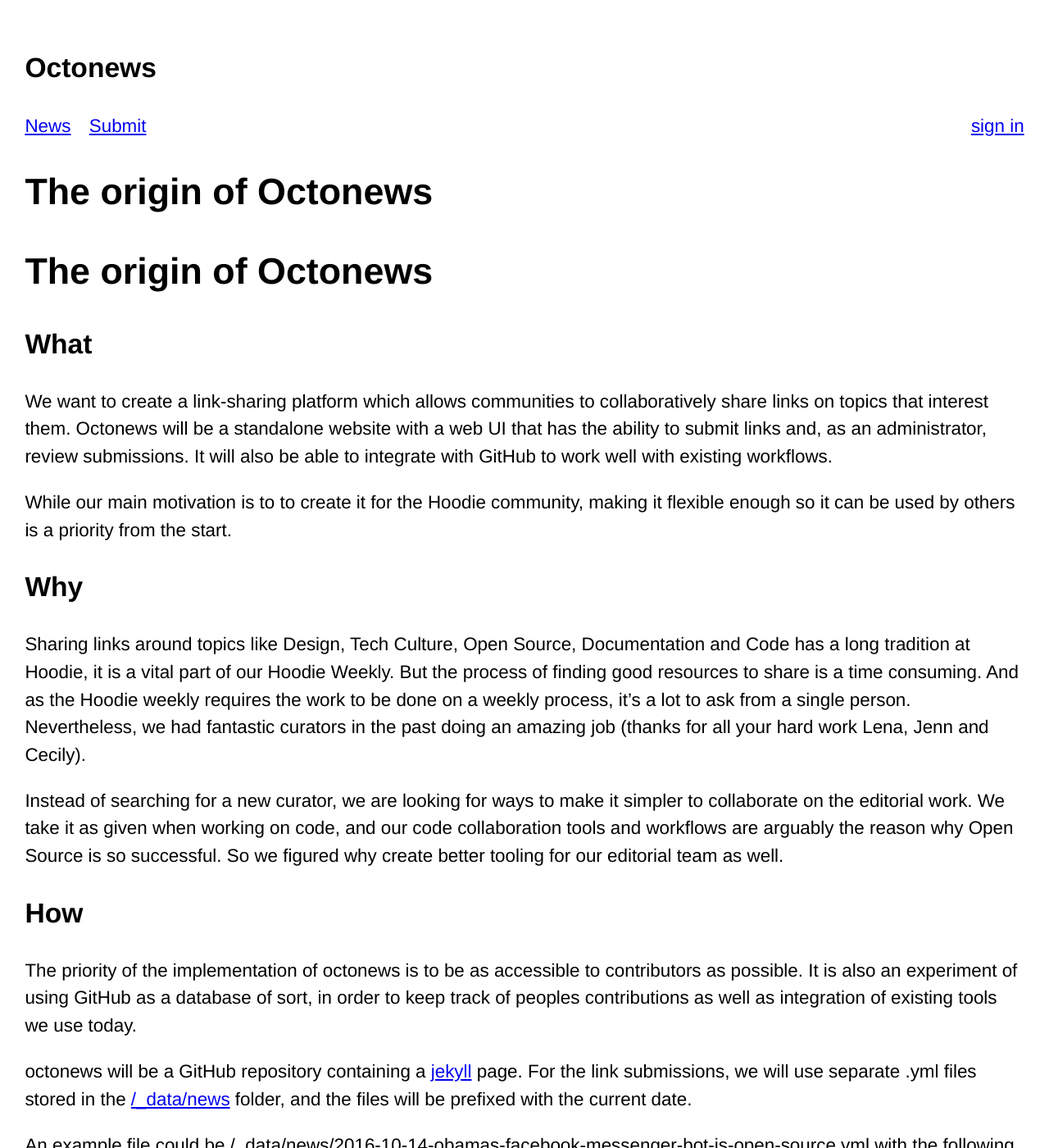
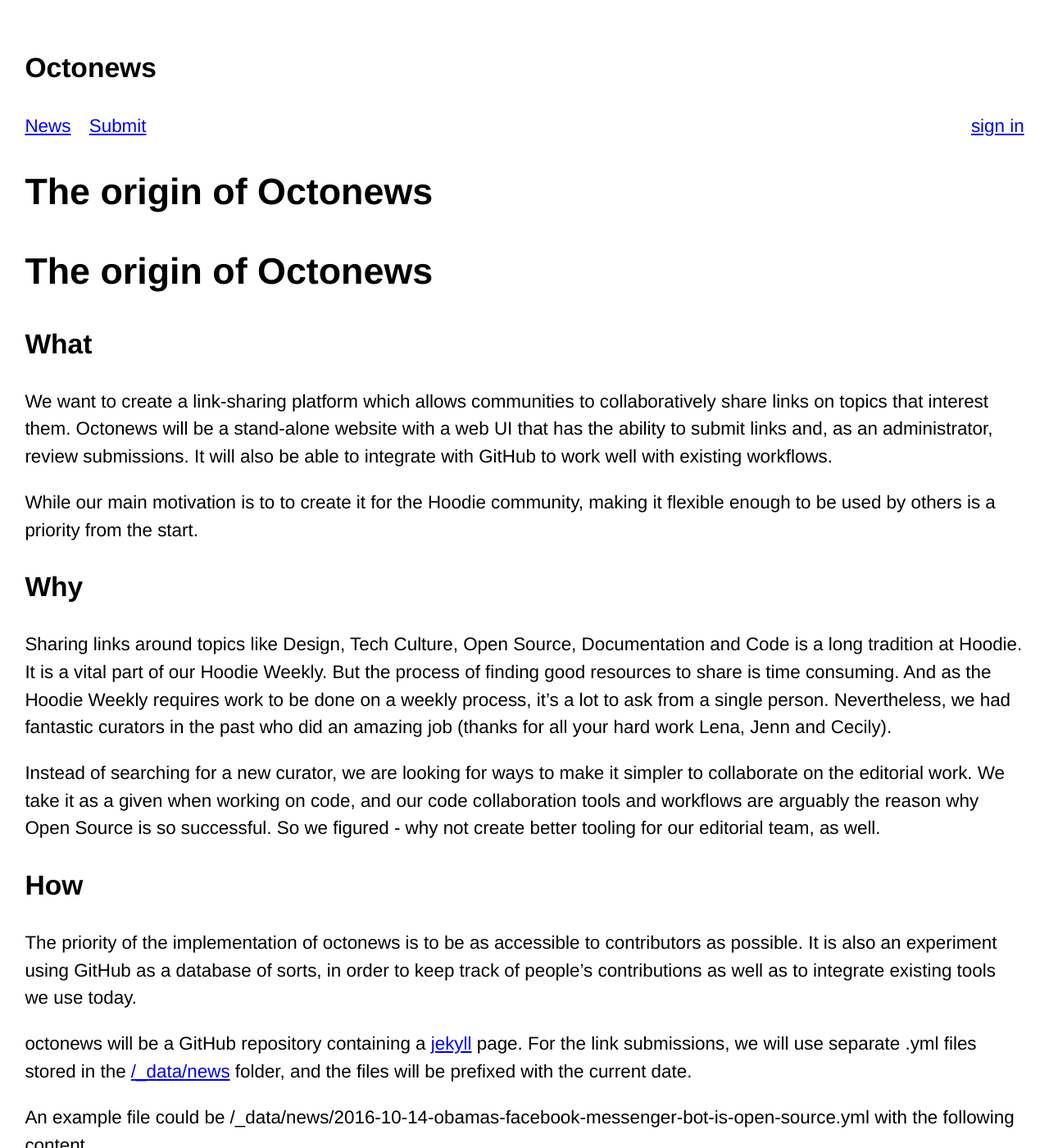
Before and after one commit to octonews/octonews, a Jekyll site: the page built from ORIGIN.md, in a window 1280 px wide and 1400 px high. Shown: the whole window at 82% size. Built offline with Jekyll 4.4.1, drawn with Linux system fonts in a browser that asks for light colours; nearby versions of some CDN libraries; our own code applies the rules of GitHub Pages for plain Markdown files; some of the changed text lies outside the part shown.

Commit message:
Copy editing
This cleans up this document a bit.

```diff
--- a/ORIGIN.md
+++ b/ORIGIN.md
@@ -2,21 +2,21 @@
 
 ## What
 
-We want to create a link-sharing platform which allows communities to collaboratively share links on topics that interest them. Octonews will be a standalone website with a web UI that has the ability to submit links and, as an administrator, review submissions. It will also be able to integrate with GitHub to work well with existing workflows.
+We want to create a link-sharing platform which allows communities to collaboratively share links on topics that interest them. Octonews will be a stand-alone website with a web UI that has the ability to submit links and, as an administrator, review submissions. It will also be able to integrate with GitHub to work well with existing workflows.
 
-While our main motivation is to to create it for the Hoodie community, making it flexible enough so it can be used by others is a priority from the start.
+While our main motivation is to to create it for the Hoodie community, making it flexible enough to be used by others is a priority from the start.
 
 
 ## Why
 
-Sharing links around topics like Design, Tech Culture, Open Source, Documentation and Code has a long tradition at Hoodie, it is a vital part of our Hoodie Weekly. But the process of finding good resources to share is a time consuming. And as the Hoodie weekly requires the work to be done on a weekly process, it’s a lot to ask from a single person. Nevertheless, we
-had fantastic curators in the past doing an amazing job (thanks for all your hard work Lena, Jenn and Cecily).
+Sharing links around topics like Design, Tech Culture, Open Source, Documentation and Code is a long tradition at Hoodie. It is a vital part of our Hoodie Weekly. But the process of finding good resources to share is time consuming. And as the Hoodie Weekly requires work to be done on a weekly process, it’s a lot to ask from a single person. Nevertheless, we
+had fantastic curators in the past who did an amazing job (thanks for all your hard work Lena, Jenn and Cecily).
 
-Instead of searching for a new curator, we are looking for ways to make it simpler to collaborate on the editorial work. We take it as given when working on code, and our code collaboration tools and workflows are arguably the reason why Open Source is so successful. So we figured why create better tooling for our editorial team as well.
+Instead of searching for a new curator, we are looking for ways to make it simpler to collaborate on the editorial work. We take it as a given when working on code, and our code collaboration tools and workflows are arguably the reason why Open Source is so successful. So we figured - why not create better tooling for our editorial team, as well.
 
 ## How
 
-The priority of the implementation of `octonews` is to be as accessible to contributors as possible. It is also an experiment of using GitHub as a database of sort, in order to keep track of peoples contributions as well as integration of existing tools we use today.
+The priority of the implementation of `octonews` is to be as accessible to contributors as possible. It is also an experiment using GitHub as a database of sorts, in order to keep track of people's contributions as well as to integrate existing tools we use today.
 
 `octonews` will be a GitHub repository containing a [jekyll](https://jekyllrb.com) page. For the link submissions, we will use separate `.yml` files stored in the [`/_data/news`](https://jekyllrb.com/docs/datafiles/#the-data-folder) folder, and the files will be prefixed with the current date.
 
@@ -58,7 +58,7 @@
 
 ### Pending submissions
 
-when signed in
+when signed in:
 
 - show pending submissions in the web UI
 - accept submissions through web UI
@@ -71,7 +71,7 @@
 
 ### CI
 
-validate the submitted .yml file for
+Validate the submitted .yml file for:
 
 - format
 - list of categories
```
Also changed, not shown: other parts of ORIGIN.md (+2 -2 lines).
